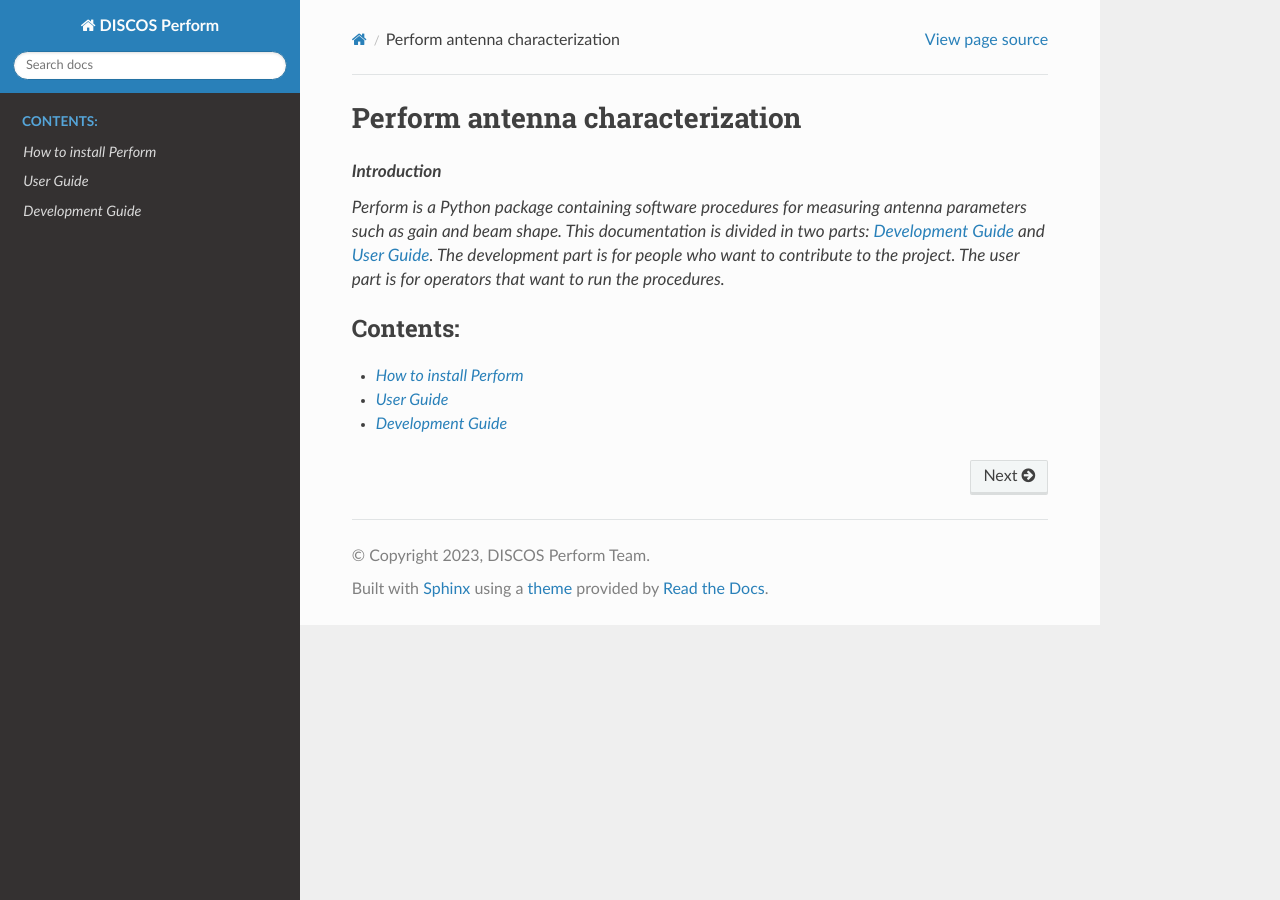
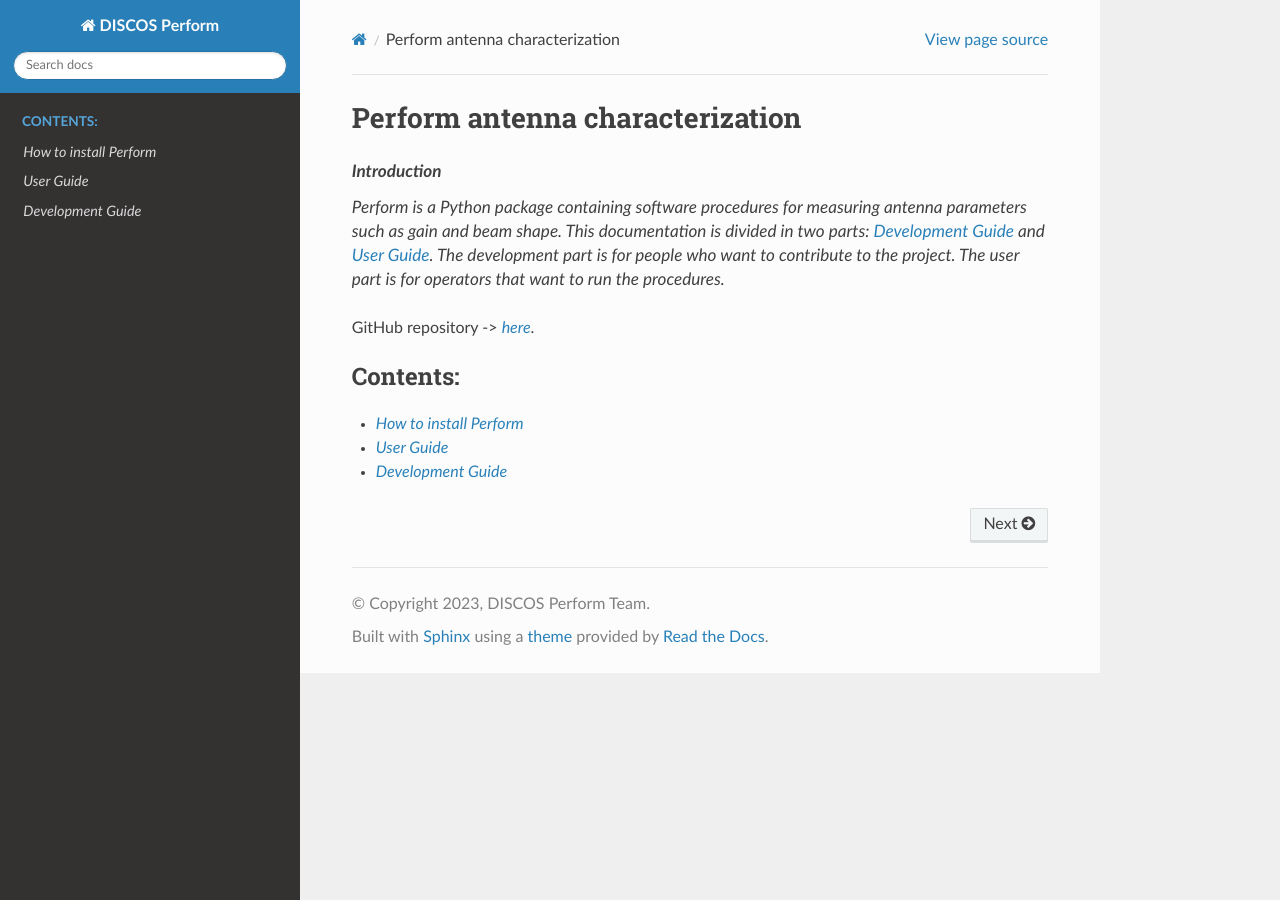
Before and after one commit to discos/characterization, a Sphinx documentation site: the page built from docs/index.rst, in a window 1280 px wide. Built offline with Sphinx 7.4.7 and the Read the Docs theme 2.0.0, drawn with Linux system fonts in a browser that asks for light colours.

Commit message:
Fix issue 5

```diff
--- a/docs/index.rst
+++ b/docs/index.rst
@@ -2,13 +2,14 @@ Perform antenna characterization
 ================================
 
 .. topic:: Introduction
-
 
    *Perform* is a Python package containing software procedures for
    measuring antenna parameters such as *gain* and *beam shape*.
    This documentation is divided in two parts: :ref:`dev` and :ref:`user`.
    The development part is for people who want to contribute to the project.
    The user part is for operators that want to run the procedures.
+
+GitHub repository -> `here <https://github.com/discos/perform>`__.
 
 .. toctree::
    :maxdepth: 1
```
